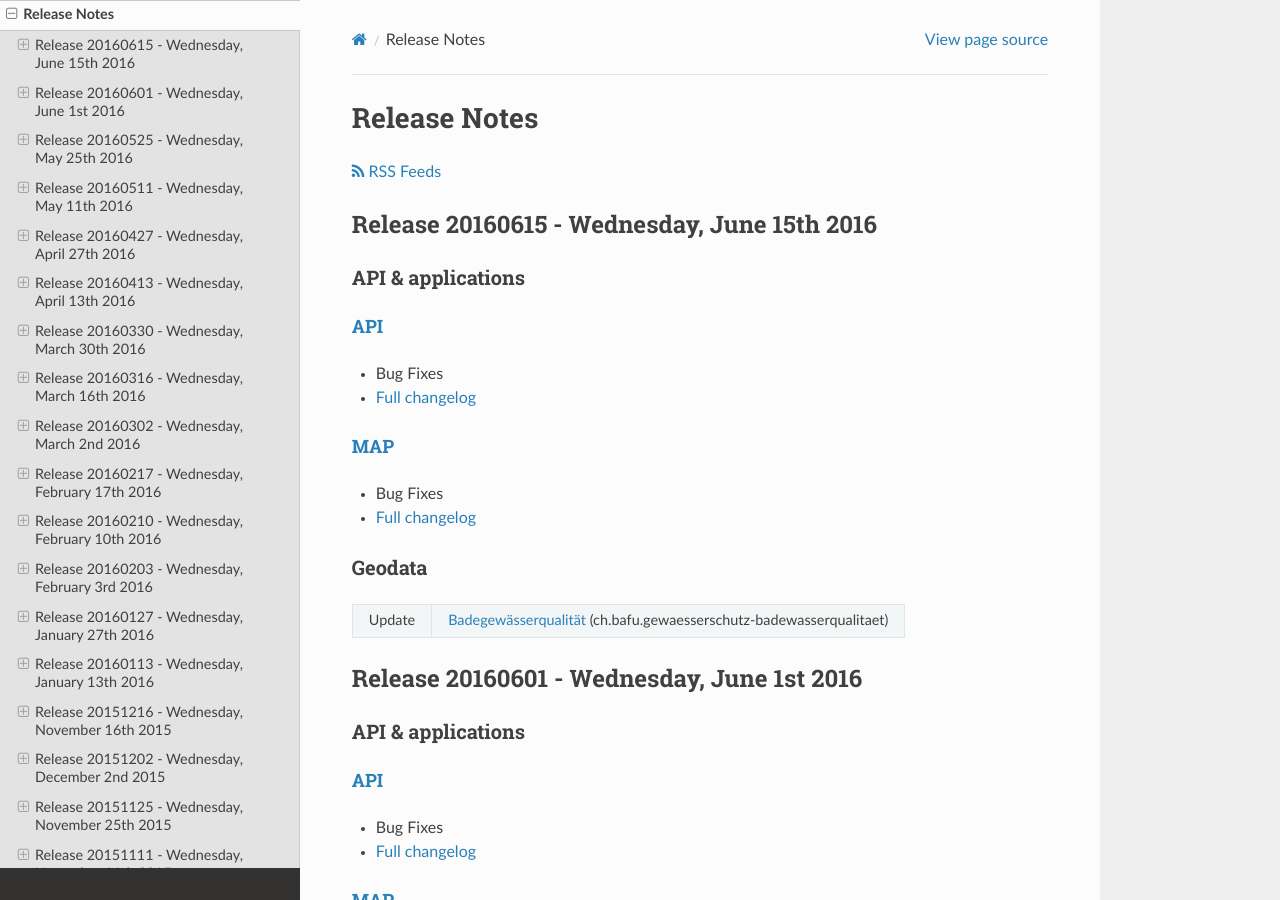
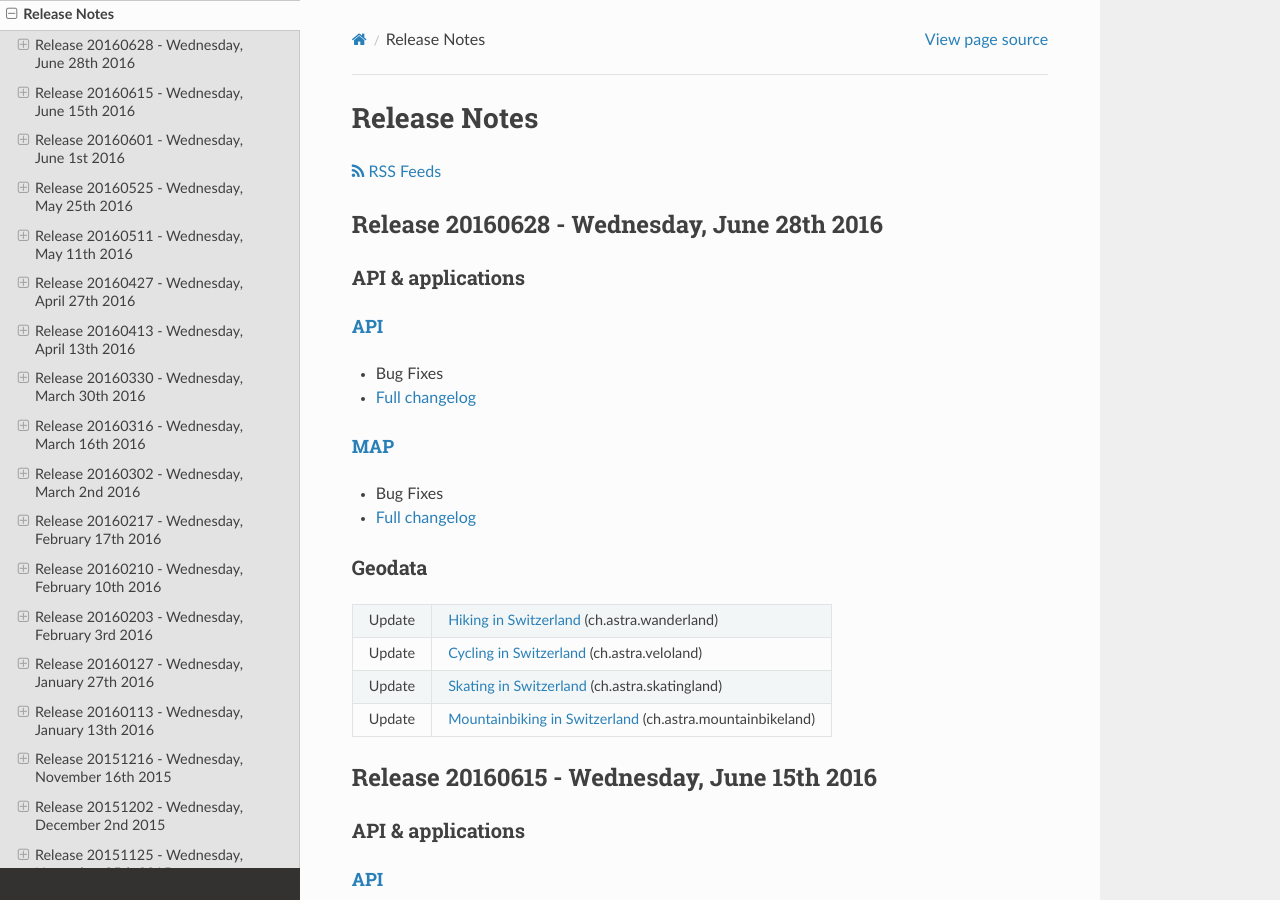
Before and after one commit to swisstopo-test/doc-chsdi3, a Sphinx documentation site: the page built from source/releasenotes/index.rst, in a window 1280 px wide and 900 px high. Built offline with Sphinx 7.4.7 and the Read the Docs theme 2.0.0, drawn with Linux system fonts in a browser that asks for light colours.

Commit message:
add chmobil layers to release notes

```diff
--- a/source/releasenotes/index.rst
+++ b/source/releasenotes/index.rst
@@ -13,6 +13,39 @@ Release Notes
 .. raw:: html
 
     <p><a class="reference external" href="rss2.xml"> <i class="fa fa-rss"> RSS Feeds </i></a></p>
+
+
+.. _releasenotes_20160628:
+
+Release 20160628 - Wednesday, June 28th 2016
+------------------------------------------------
+
+API & applications
+******************
+
+`API <//api3.geo.admin.ch>`__
+'''''''''''''''''''''''''''''
+- Bug Fixes
+- `Full changelog <https://github.com/geoadmin/mf-chsdi3/compare/r_160615...r_160628>`__
+
+
+`MAP <//map.geo.admin.ch>`__
+'''''''''''''''''''''''''''''
+- Bug Fixes
+- `Full changelog <https://github.com/geoadmin/mf-geoadmin3/compare/r_160615...r_160628>`__
+
+
+Geodata
+*******
++--------+-----------------------------------------------------------------------------------------------------------------------------------------------------------------------+
+| Update | `Hiking in Switzerland <//map.geo.admin.ch/?layers=ch.astra.wanderland>`__ (ch.astra.wanderland)                                                                      |
++--------+-----------------------------------------------------------------------------------------------------------------------------------------------------------------------+
+| Update | `Cycling in Switzerland <//map.geo.admin.ch/?layers=ch.astra.veloland>`__ (ch.astra.veloland)                                                                         |
++--------+-----------------------------------------------------------------------------------------------------------------------------------------------------------------------+
+| Update | `Skating in Switzerland <//map.geo.admin.ch/?layers=ch.astra.skatingland>`__ (ch.astra.skatingland)                                                                   |
++--------+-----------------------------------------------------------------------------------------------------------------------------------------------------------------------+
+| Update | `Mountainbiking in Switzerland <//map.geo.admin.ch/?layers=ch.astra.mountainbikeland>`__ (ch.astra.mountainbikeland)                                                  |
++--------+-----------------------------------------------------------------------------------------------------------------------------------------------------------------------+
 
 
 .. _releasenotes_20160615:
```
